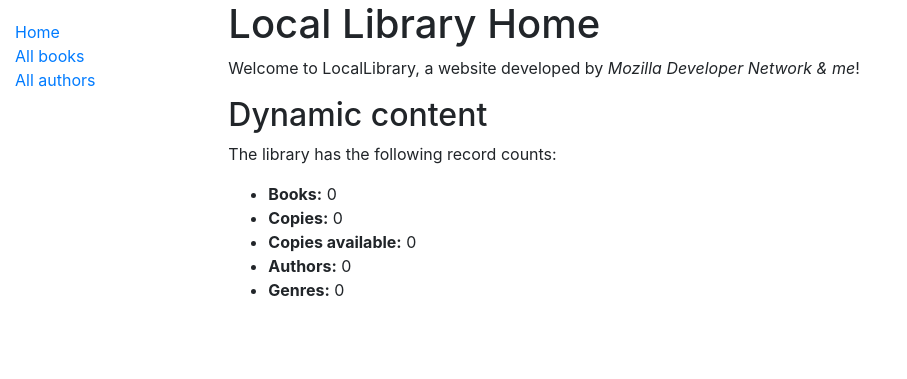
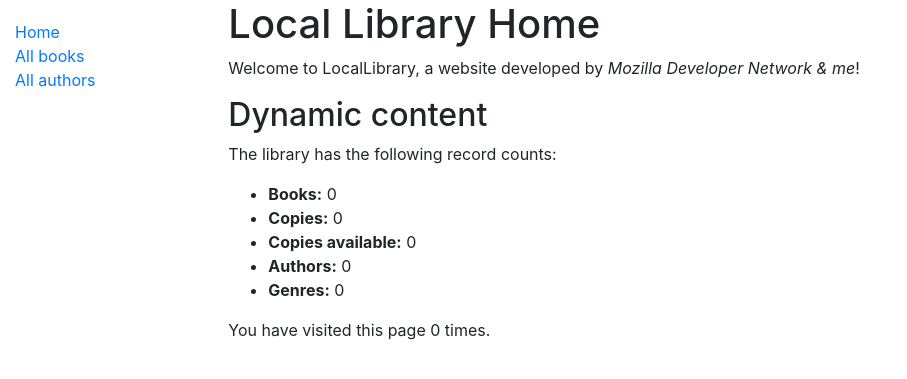
Before and after one commit to hanzala-sohrab/locallibrary, a Django app: page /catalog/ in a window 1280 px wide. Shown: the top 379 px of the page, without its empty margins (0-907 px from the left). Run offline with Django 3.2, Linux system fonts and the light colour scheme; data that the repository does not hold is empty; some libraries are stand-ins or nearby versions.

Commit message:
Add session based visit-counter

```diff
--- a/catalog/templates/index.html
+++ b/catalog/templates/index.html
@@ -1,5 +1,9 @@
 {% extends "base_generic.html" %}
-{% block title %}<title>Hanzala's Local Library</title>{% endblock %}
+
+{% block title %}
+    <title>Hanzala's Local Library</title>
+{% endblock %}
+
 {% block content %}
     <h1>Local Library Home</h1>
     <p>Welcome to LocalLibrary, a website developed by <em>Mozilla Developer Network & me</em>!</p>
@@ -12,6 +16,8 @@
         <li><strong>Authors:</strong> {{ noOfAuthors }}</li>
         <li><strong>Genres:</strong> {{ noOfGenres }}</li>
     </ul>
+
+    <p>You have visited this page {{ noOfVisits }}{% if noOfVisits == 1 %} time{% else %} times{% endif %}.</p>
     {#  <form method="get">#}
     {#    {% csrf_token %}#}
     {#    <input type="text" name="search">#}
--- a/catalog/views.py
+++ b/catalog/views.py
@@ -19,12 +19,17 @@
 
     numberOfGenres = Genre.objects.count()
 
+    # Number of visits to this view, as counted in the session variable.
+    numberOfVisits = request.session.get('numberOfVisits', 0)
+    request.session['numberOfVisits'] = numberOfVisits + 1
+
     context = {
         'noOfBooks': numberOfBooks,
         'noOfInstances': numberOfInstances,
         'noOfInstAvailable': numberOfInstancesAvailable,
         'noOfAuthors': numberOfAuthors,
         'noOfGenres': numberOfGenres,
+        'noOfVisits': numberOfVisits,
     }
 
     # Render the HTML template index.html with the data in the context variable
```
Lines whose indentation alone changed are shown as unchanged.
